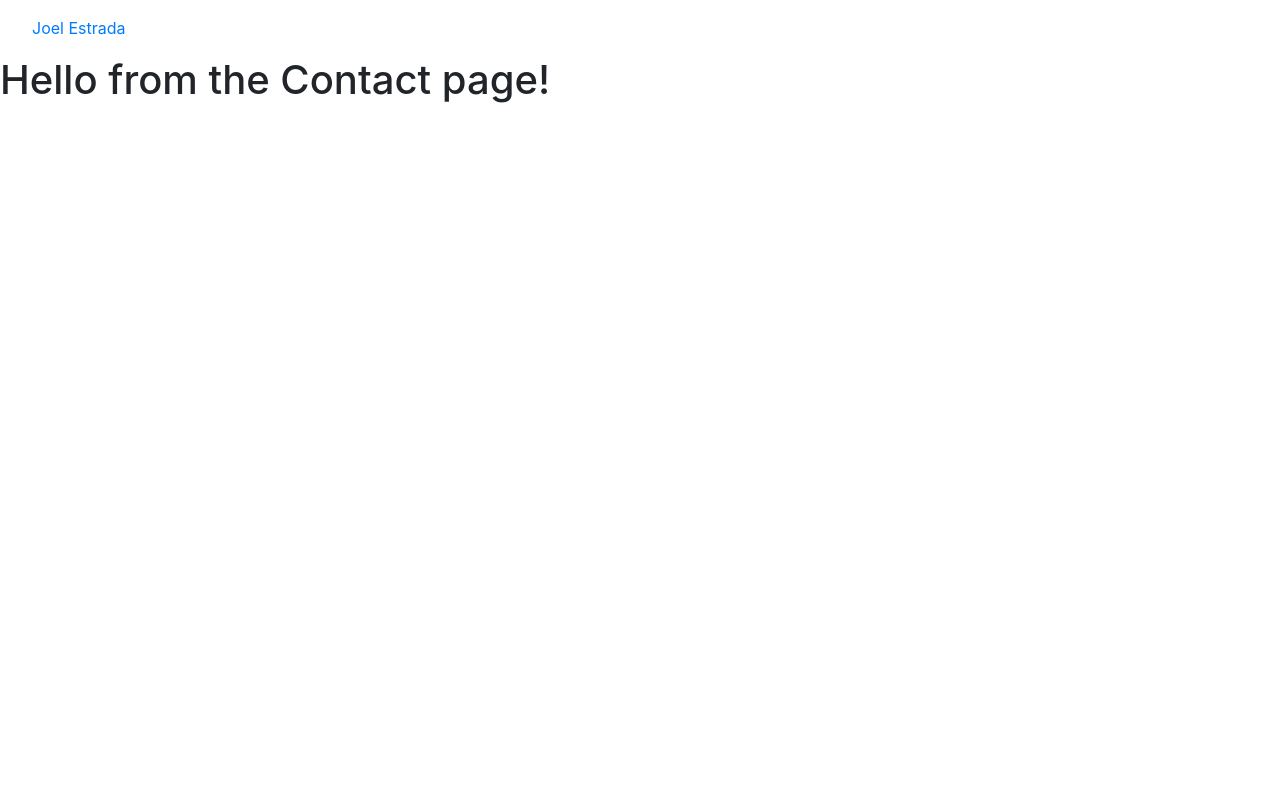
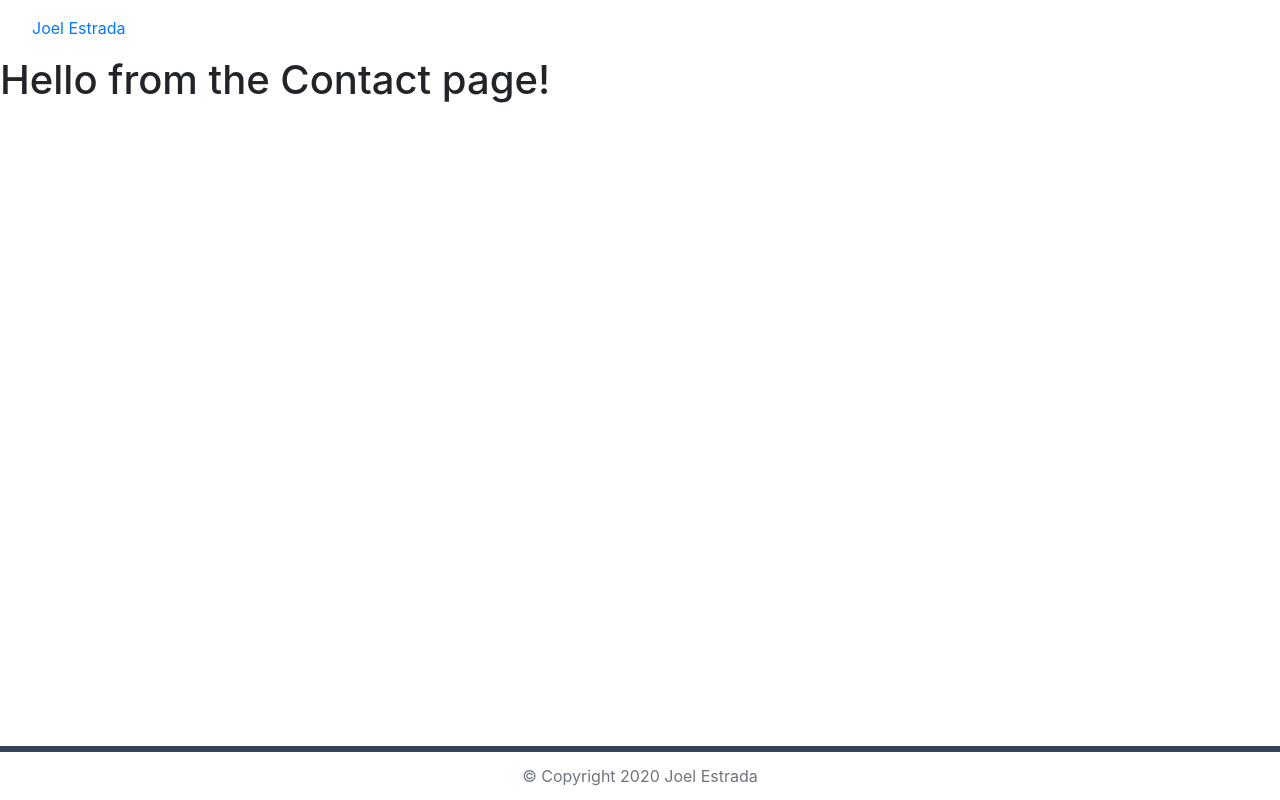
Before and after one commit to jre23/react-portfolio, a React (Create React App) app: page /contact in a window 1280 px wide. Built offline with nearby package versions, Linux system fonts and the light colour scheme.

Commit message:
added Footer component with styles

```diff
--- a/src/App.jsx
+++ b/src/App.jsx
@@ -4,6 +4,7 @@ import NavLinks from "./components/NavLinks";
 import About from "./components/pages/About";
 import Portfolio from "./components/pages/Portfolio";
 import Contact from "./components/pages/Contact";
+import Footer from "./components/Footer";
 
 const App = () => {
   return (
@@ -13,6 +14,7 @@ const App = () => {
         <Route exact path="/"> <About /></Route>
         <Route exact path="/portfolio" component={Portfolio} />
         <Route exact path="/contact" component={Contact} />
+        <Footer />
       </div>
     </Router>
   );
--- /dev/null
+++ b/src/components/Footer.jsx
@@ -0,0 +1,33 @@
+import React from "react";
+
+const styles = {
+  background: {
+    backgroundColor: "#c1c8e4"
+  },
+
+  borderPosition: {
+    borderTop: "solid",
+    borderColor: "#314455",
+    borderWidth: "6px",
+    position: "fixed",
+    left: "0",
+    bottom: "0",
+    width: "100%"
+  },
+
+  colors: {
+    color: "rgb(108, 117, 125)"
+  }
+};
+
+const Footer = () => {
+  return (
+    <footer className="text-center py-1" style={styles.background, styles.borderPosition}>
+      <p className="mb-0 py-2" style={styles.colors}>
+        &copy; Copyright 2020 Joel Estrada
+</p>
+    </footer>
+  )
+}
+
+export default Footer;
```
